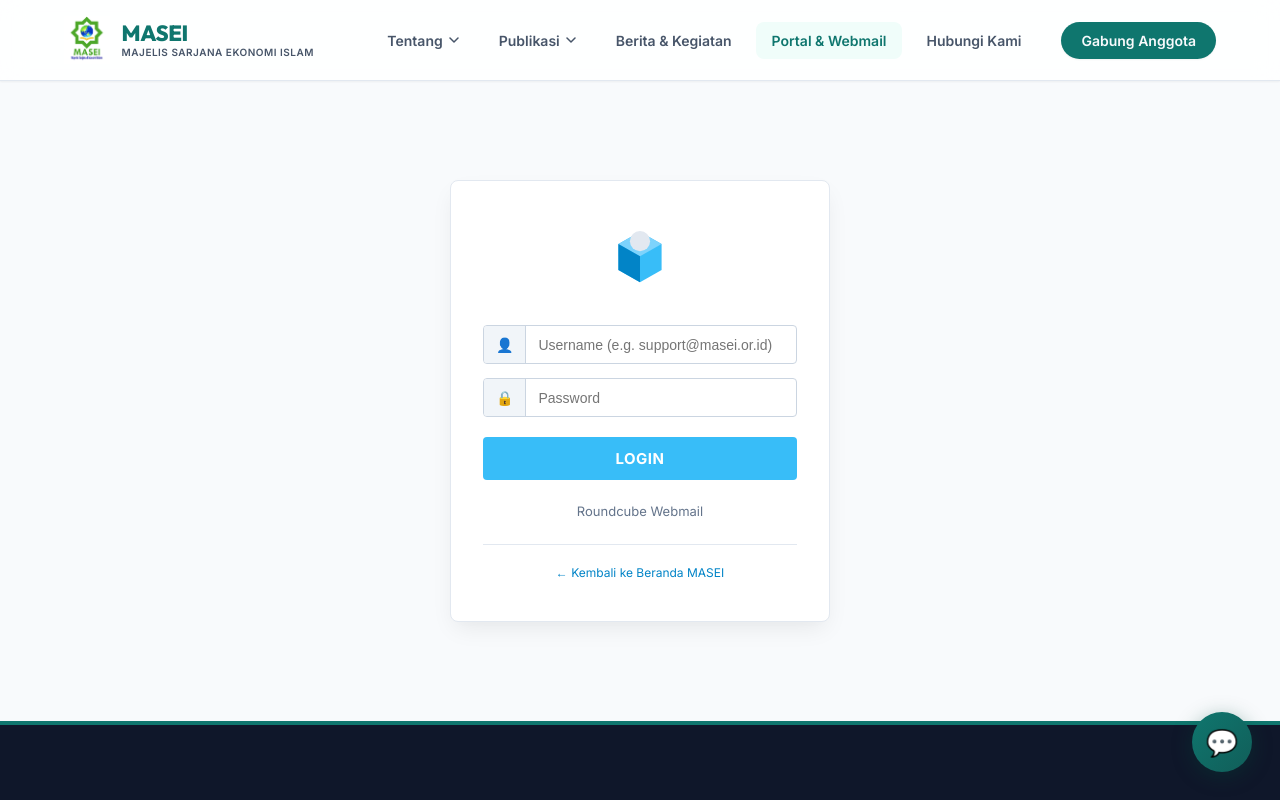
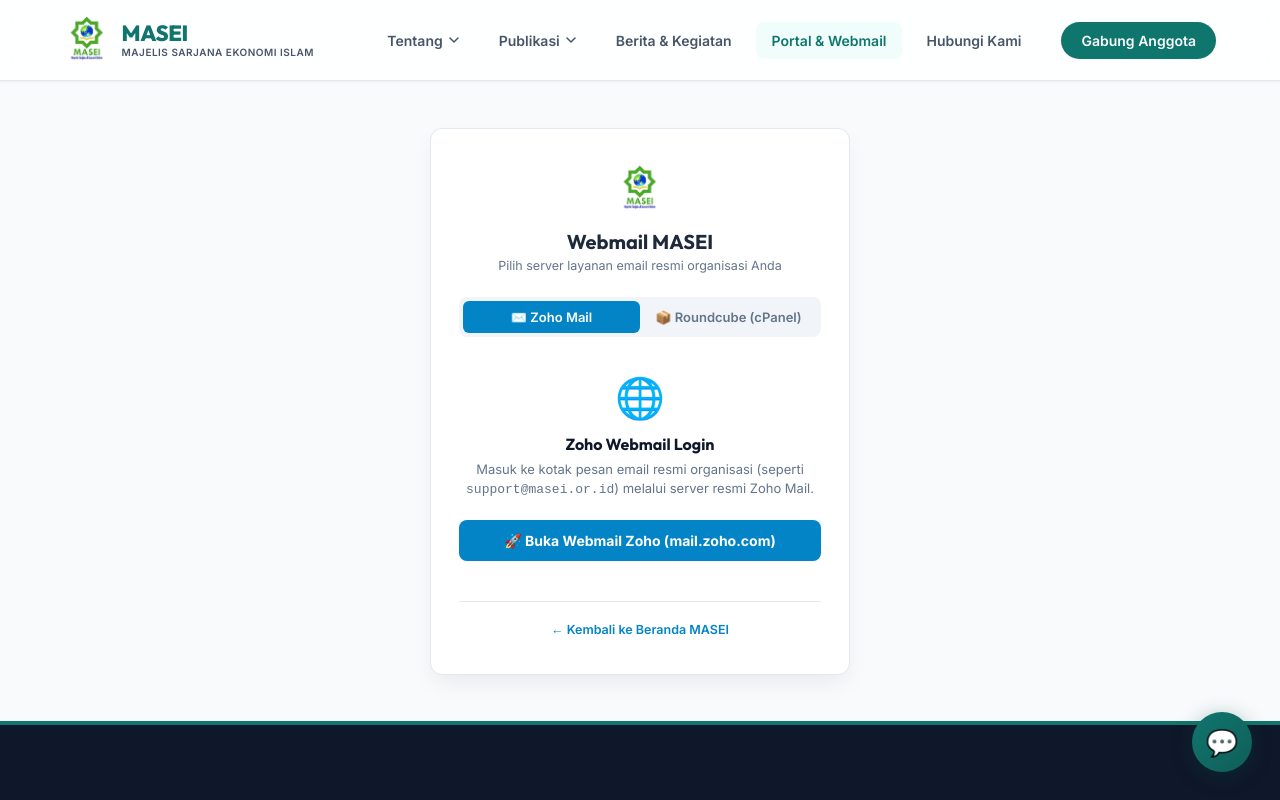
Before and after one commit to unairpodge-afk/masei-website, a Next.js app: page /webmail in a window 1280 px wide. Shown: the top 800 px of the page. Built offline with nearby package versions, Linux system fonts and the light colour scheme.

Commit message:
Feat: Add clear dual Webmail options for Zoho Mail and Roundcube

```diff
--- a/src/app/webmail/page.js
+++ b/src/app/webmail/page.js
@@ -3,68 +3,91 @@
 import { useState } from "react";
 import Link from "next/link";
 
-export default function RoundcubeWebmailPage() {
-  const [username, setUsername] = useState("");
-  const [password, setPassword] = useState("");
+export default function WebmailPortalPage() {
+  const [activeTab, setActiveTab] = useState("zoho");
 
   return (
     <div style={containerStyle}>
       <div style={loginCardStyle}>
 
-        {/* Roundcube Logo Sphere Icon */}
-        <div style={{ textAlign: "center", marginBottom: "28px" }}>
-          <svg width="72" height="72" viewBox="0 0 100 100" fill="none" xmlns="http://www.w3.org/2000/svg" style={{ margin: "0 auto" }}>
-            <path d="M50 15L80 32V68L50 85L20 68V32L50 15Z" fill="#38BDF8" />
-            <path d="M50 15L80 32L50 49L20 32L50 15Z" fill="#7DD3FC" />
-            <path d="M50 49V85L20 68V32L50 49Z" fill="#0284C7" />
-            <circle cx="50" cy="28" r="14" fill="#E2E8F0" />
-          </svg>
+        {/* Header Title */}
+        <div style={{ textAlign: "center", marginBottom: "24px" }}>
+          <img src="/logo.png" alt="MASEI Logo" style={{ height: "48px", margin: "0 auto 12px" }} />
+          <h1 style={{ fontSize: "20px", fontWeight: "700", color: "#1e293b" }}>Webmail MASEI</h1>
+          <p style={{ fontSize: "12.5px", color: "#64748b", marginTop: "4px" }}>
+            Pilih server layanan email resmi organisasi Anda
+          </p>
         </div>
 
-        {/* Login Form redirecting directly to cPanel Roundcube Port 2096 */}
-        <form action="https://216.198.79.1:2096/login/" method="POST" target="_blank" style={{ display: "flex", flexDirection: "column", gap: "14px" }}>
-          <input type="hidden" name="goto_uri" value="/" />
-
-          {/* Username Field */}
-          <div style={inputWrapperStyle}>
-            <span style={iconStyle}>👤</span>
-            <input
-              type="text"
-              name="user"
-              placeholder="Username (e.g. support@masei.or.id)"
-              value={username}
-              onChange={(e) => setUsername(e.target.value)}
-              style={inputFieldStyle}
-              required
-            />
-          </div>
-
-          {/* Password Field */}
-          <div style={inputWrapperStyle}>
-            <span style={iconStyle}>🔒</span>
-            <input
-              type="password"
-              name="pass"
-              placeholder="Password"
-              value={password}
-              onChange={(e) => setPassword(e.target.value)}
-              style={inputFieldStyle}
-              required
-            />
-          </div>
-
-          {/* LOGIN Button matching exact Roundcube style */}
-          <button type="submit" style={loginBtnStyle}>
-            LOGIN
+        {/* Server Switcher Tabs */}
+        <div style={tabContainerStyle}>
+          <button
+            onClick={() => setActiveTab("zoho")}
+            style={{
+              ...tabBtnStyle,
+              backgroundColor: activeTab === "zoho" ? "#0284c7" : "transparent",
+              color: activeTab === "zoho" ? "white" : "#64748b"
+            }}
+          >
+            ✉️ Zoho Mail
           </button>
-        </form>
-
-        <div style={{ textAlign: "center", marginTop: "20px" }}>
-          <span style={{ fontSize: "13px", color: "#64748b" }}>Roundcube Webmail</span>
+          <button
+            onClick={() => setActiveTab("roundcube")}
+            style={{
+              ...tabBtnStyle,
+              backgroundColor: activeTab === "roundcube" ? "#0284c7" : "transparent",
+              color: activeTab === "roundcube" ? "white" : "#64748b"
+            }}
+          >
+            📦 Roundcube (cPanel)
+          </button>
         </div>
 
+        {/* TAB 1: ZOHO MAIL LOGIN */}
+        {activeTab === "zoho" && (
+          <div style={{ textAlign: "center", padding: "16px 0" }}>
+            <div style={{ fontSize: "40px", marginBottom: "12px" }}>🌐</div>
+            <h3 style={{ fontSize: "16px", fontWeight: "700", color: "#0f172a", marginBottom: "6px" }}>
+              Zoho Webmail Login
+            </h3>
+            <p style={{ fontSize: "13px", color: "#64748b", lineHeight: "1.5", marginBottom: "20px" }}>
+              Masuk ke kotak pesan email resmi organisasi (seperti <code>support@masei.or.id</code>) melalui server resmi Zoho Mail.
+            </p>
+            <a
+              href="https://mail.zoho.com"
+              target="_blank"
+              rel="noopener noreferrer"
+              style={actionBtnStyle}
+            >
+              🚀 Buka Webmail Zoho (mail.zoho.com)
+            </a>
+          </div>
+        )}
+
+        {/* TAB 2: ROUNDCUBE CPANEL LOGIN */}
+        {activeTab === "roundcube" && (
+          <div style={{ textAlign: "center", padding: "16px 0" }}>
+            <div style={{ fontSize: "40px", marginBottom: "12px" }}>📦</div>
+            <h3 style={{ fontSize: "16px", fontWeight: "700", color: "#0f172a", marginBottom: "6px" }}>
+              Roundcube cPanel Webmail
+            </h3>
+            <p style={{ fontSize: "13px", color: "#64748b", lineHeight: "1.5", marginBottom: "20px" }}>
+              Masuk ke server Webmail Roundcube cPanel hosting melalui Port 2096.
+            </p>
+            <a
+              href="https://masei.or.id:2096"
+              target="_blank"
+              rel="noopener noreferrer"
+              style={actionBtnStyle}
+            >
+              🚀 Buka Roundcube Webmail (Port 2096)
+            </a>
+          </div>
+        )}
+
+        {/* Footer Link */}
         <div style={{ textAlign: "center", marginTop: "24px", paddingTop: "16px", borderTop: "1px solid #e2e8f0" }}>
-          <Link href="/" style={{ fontSize: "12px", color: "#0284c7", textDecoration: "none" }}>
+          <Link href="/" style={{ fontSize: "12.5px", color: "#0284c7", textDecoration: "none", fontWeight: "600" }}>
             ← Kembali ke Beranda MASEI
           </Link>
         </div>
@@ -85,51 +108,41 @@ const containerStyle = {
 
 const loginCardStyle = {
   backgroundColor: "#ffffff",
-  borderRadius: "8px",
-  boxShadow: "0 10px 25px -5px rgba(0, 0, 0, 0.08), 0 8px 10px -6px rgba(0, 0, 0, 0.01)",
+  borderRadius: "12px",
+  boxShadow: "0 10px 25px -5px rgba(0, 0, 0, 0.08)",
   border: "1px solid #e2e8f0",
-  padding: "40px 32px",
+  padding: "36px 28px",
   width: "100%",
-  maxWidth: "380px"
+  maxWidth: "420px"
 };
 
-const inputWrapperStyle = {
+const tabContainerStyle = {
   display: "flex",
-  alignItems: "center",
-  backgroundColor: "#ffffff",
-  border: "1px solid #cbd5e1",
-  borderRadius: "4px",
-  overflow: "hidden"
+  backgroundColor: "#f1f5f9",
+  borderRadius: "8px",
+  padding: "4px",
+  marginBottom: "20px"
 };
 
-const iconStyle = {
-  padding: "10px 12px",
-  backgroundColor: "#f1f5f9",
-  borderRight: "1px solid #cbd5e1",
-  fontSize: "14px",
-  color: "#64748b"
+const tabBtnStyle = {
+  flex: 1,
+  padding: "8px 12px",
+  fontSize: "13px",
+  fontWeight: "600",
+  border: "none",
+  borderRadius: "6px",
+  cursor: "pointer",
+  transition: "all 0.2s"
 };
 
-const inputFieldStyle = {
-  flex: 1,
-  border: "none",
-  outline: "none",
-  padding: "10px 12px",
+const actionBtnStyle = {
+  display: "block",
+  backgroundColor: "#0284c7",
+  color: "#ffffff",
+  padding: "12px 16px",
+  borderRadius: "8px",
   fontSize: "14px",
-  color: "#1e293b",
-  backgroundColor: "transparent"
+  fontWeight: "700",
+  textDecoration: "none",
+  textAlign: "center"
 };
-
-const loginBtnStyle = {
-  backgroundColor: "#38bdf8",
-  color: "#ffffff",
-  border: "none",
-  borderRadius: "4px",
-  padding: "12px",
-  fontSize: "15px",
-  fontWeight: "700",
-  letterSpacing: "0.5px",
-  cursor: "pointer",
-  marginTop: "6px",
-  transition: "background-color 0.2s"
-};
```
